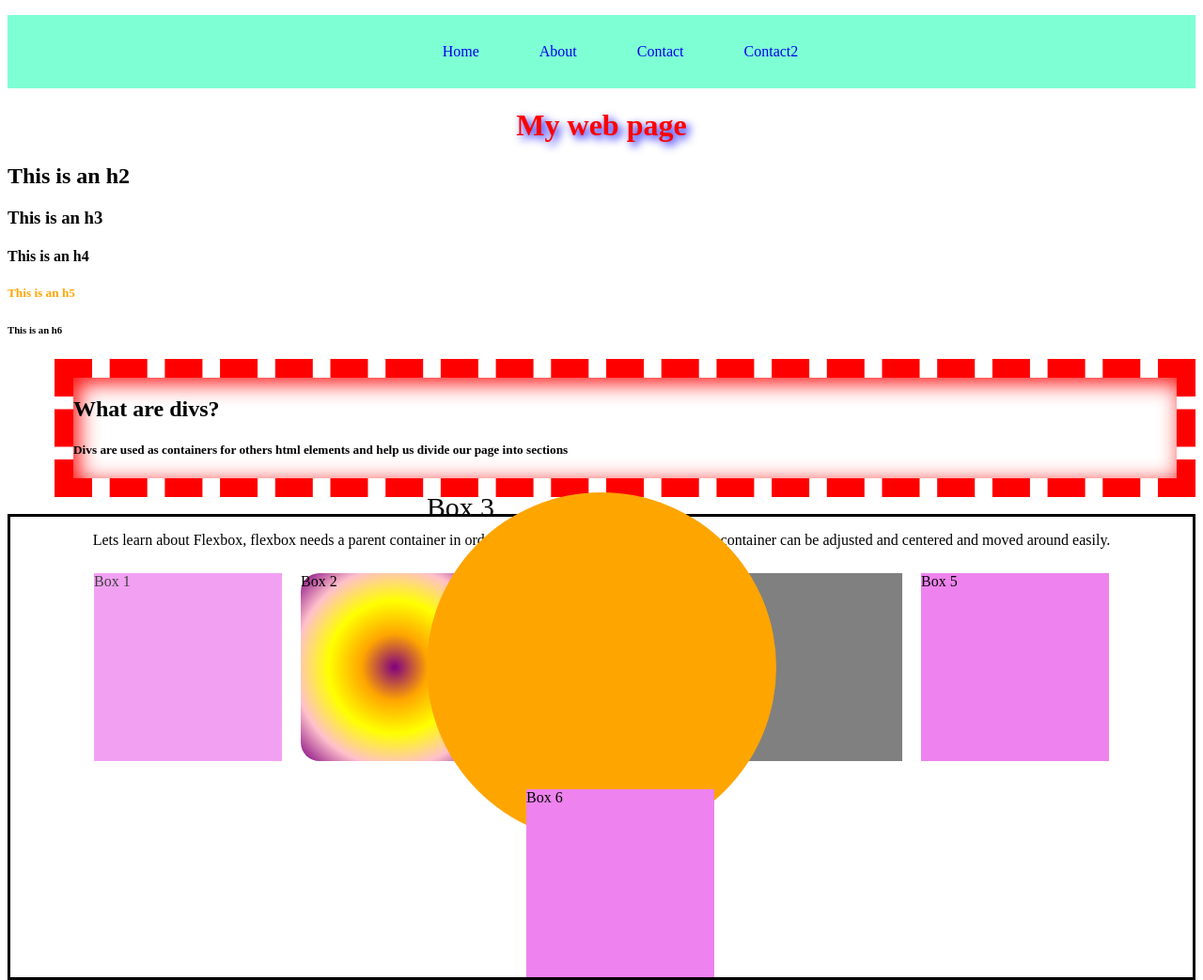
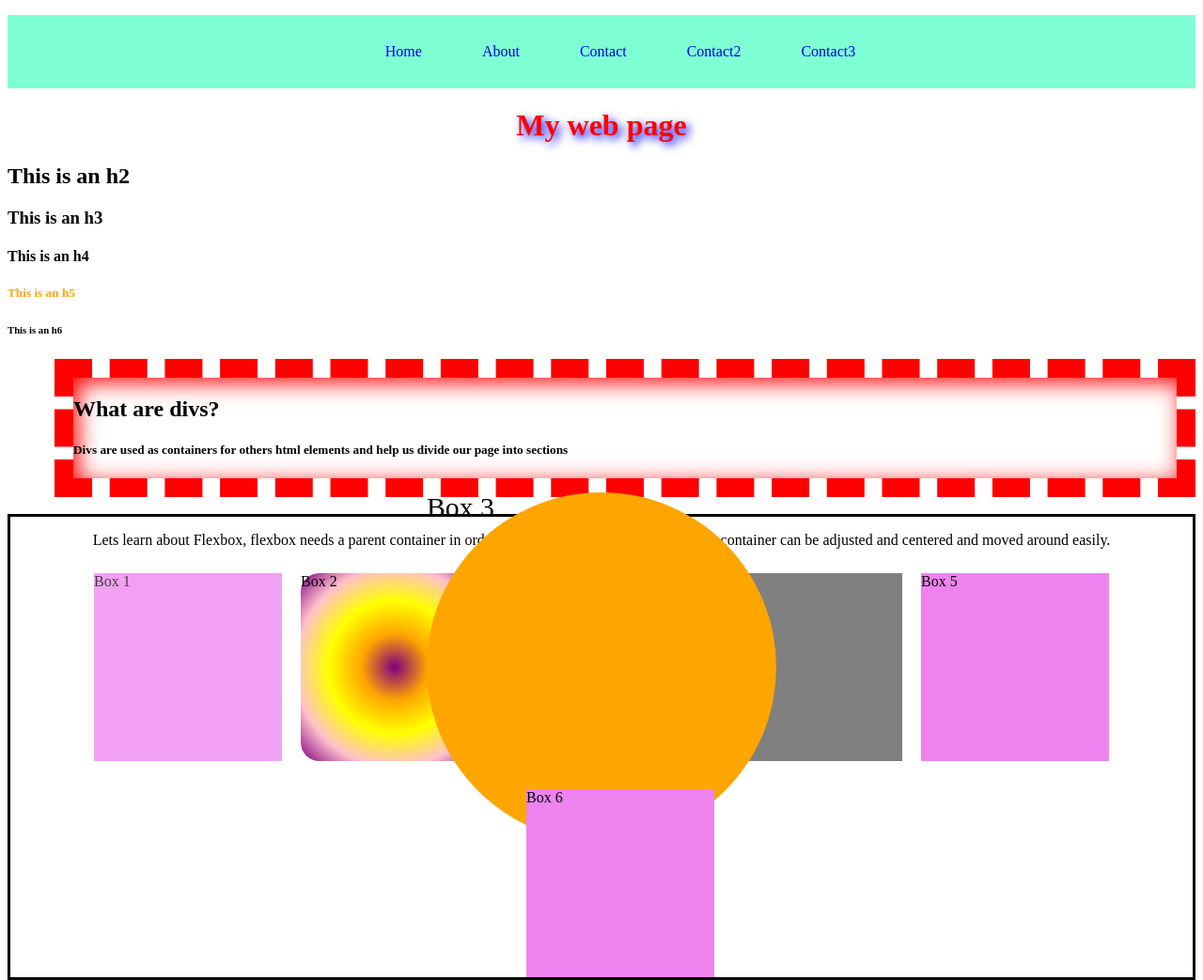
Before and after one commit to MaximilianoP90/Demostration-Repo, a plain HTML site: page index.html in a window 1280 px wide. Shown: the top 1043 px of the page at 94% size. Drawn offline with Linux system fonts and the light colour scheme.

Commit message:
added contact3 on index

```diff
--- a/index.html
+++ b/index.html
@@ -15,6 +15,7 @@
             <a href="about.html"><li>About</li></a>
             <a href="contact.html"><li>Contact</li></a>
             <a href="contact2.html"><li>Contact2</li></a>
+            <a href="contact3.html"><li>Contact3</li></a>
         </ul>
     </nav>
     </header>
```
